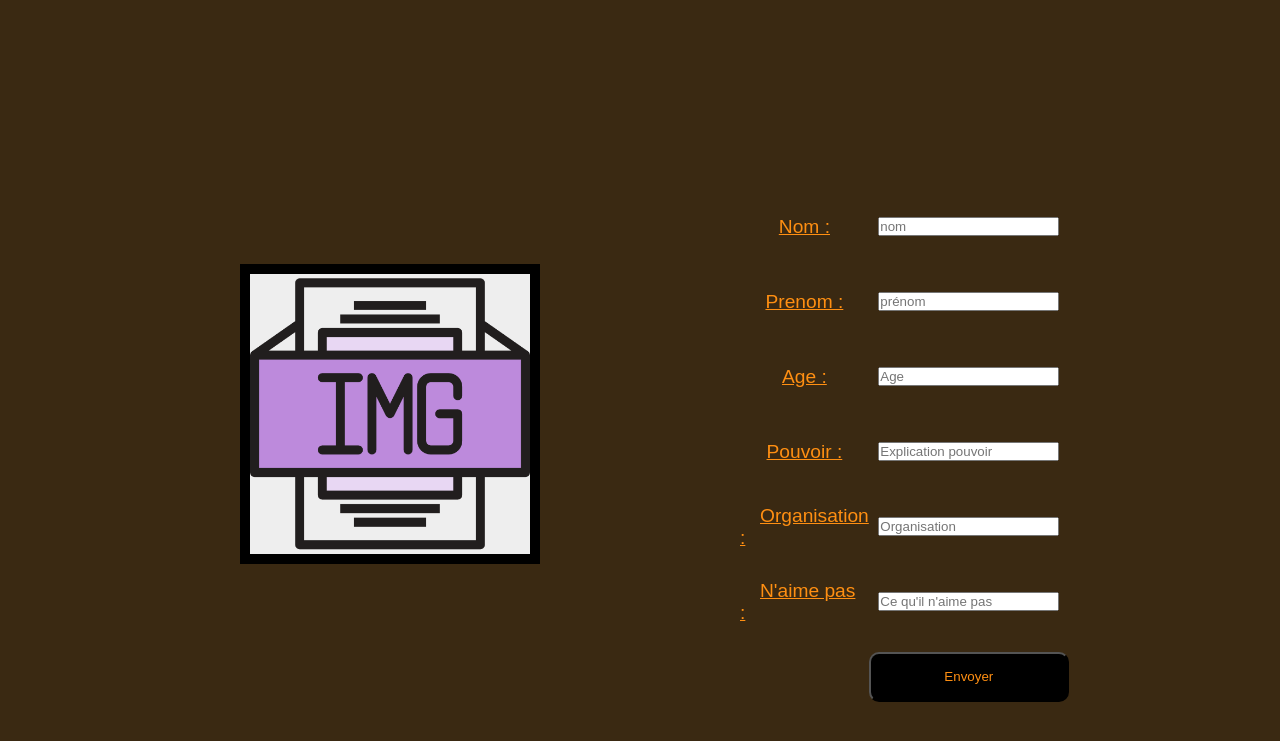
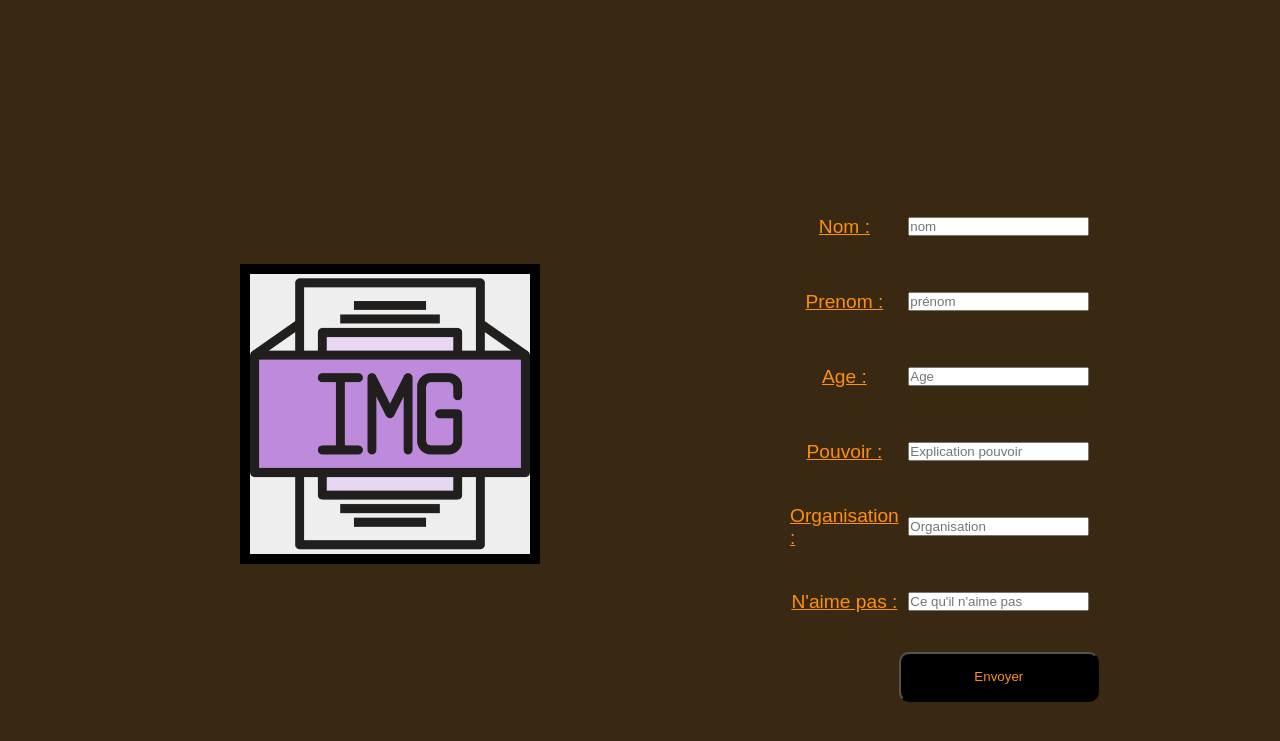
Before and after one commit to thino-yoshi/projet-bungo, a website: page ajout.html in a window 1280 px wide. Shown: the part 83-824 px from the top of the page. Drawn offline with Linux system fonts and the light colour scheme.

Commit message:
modif veile exam

```diff
--- a/scss/style.scss
+++ b/scss/style.scss
@@ -316,7 +316,7 @@ header ul li :hover {
   width: 100vh;
   margin: auto;
   padding: 200px 0;
-  grid-template-columns: 500px auto auto auto;
+  grid-template-columns: 500px 50px auto auto;
   grid-template-rows: repeat(7, 1fr);
   grid-template-areas:
     ". . form1 input1"
@@ -343,7 +343,7 @@ header ul li :hover {
 }
 
 .ajout-content label {
-  padding: 20px 20px;
+  padding: 20px 0px;
 }
 
 .ajout-content .form1 {
```
Also changed, not shown: css/style.css.
